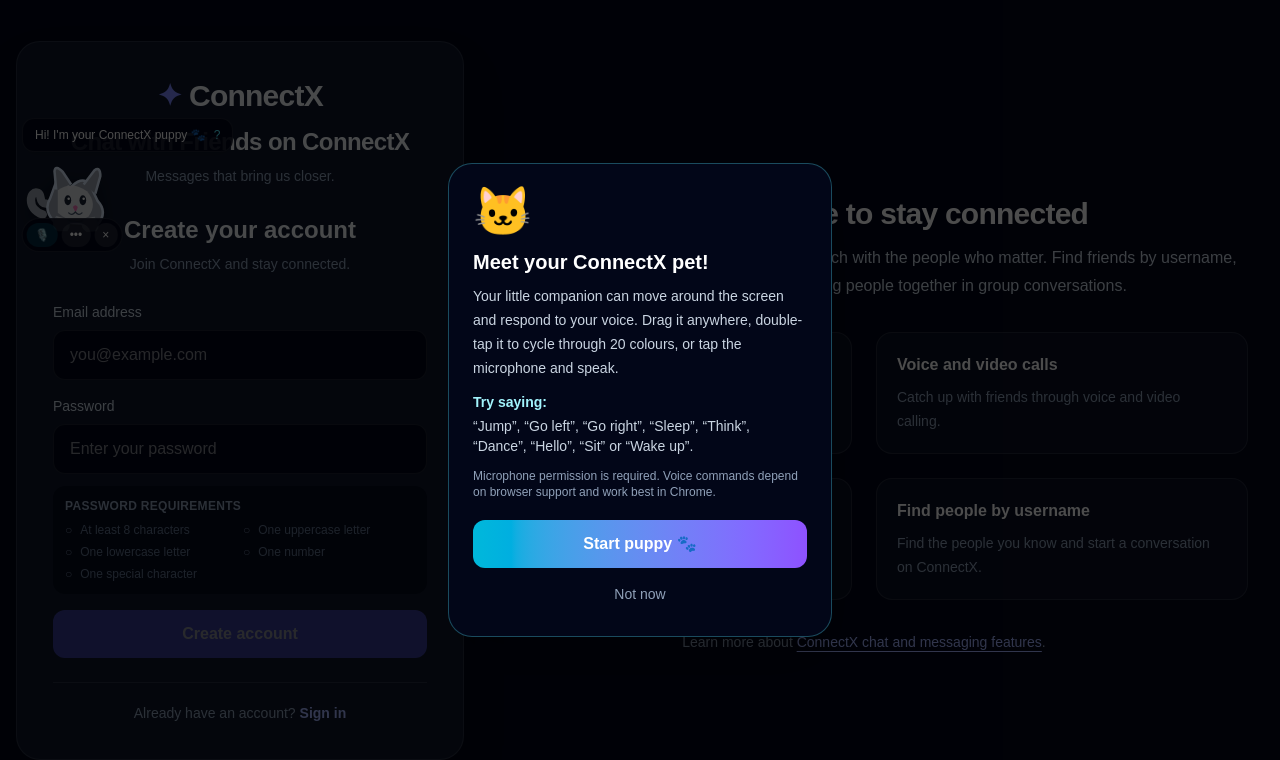
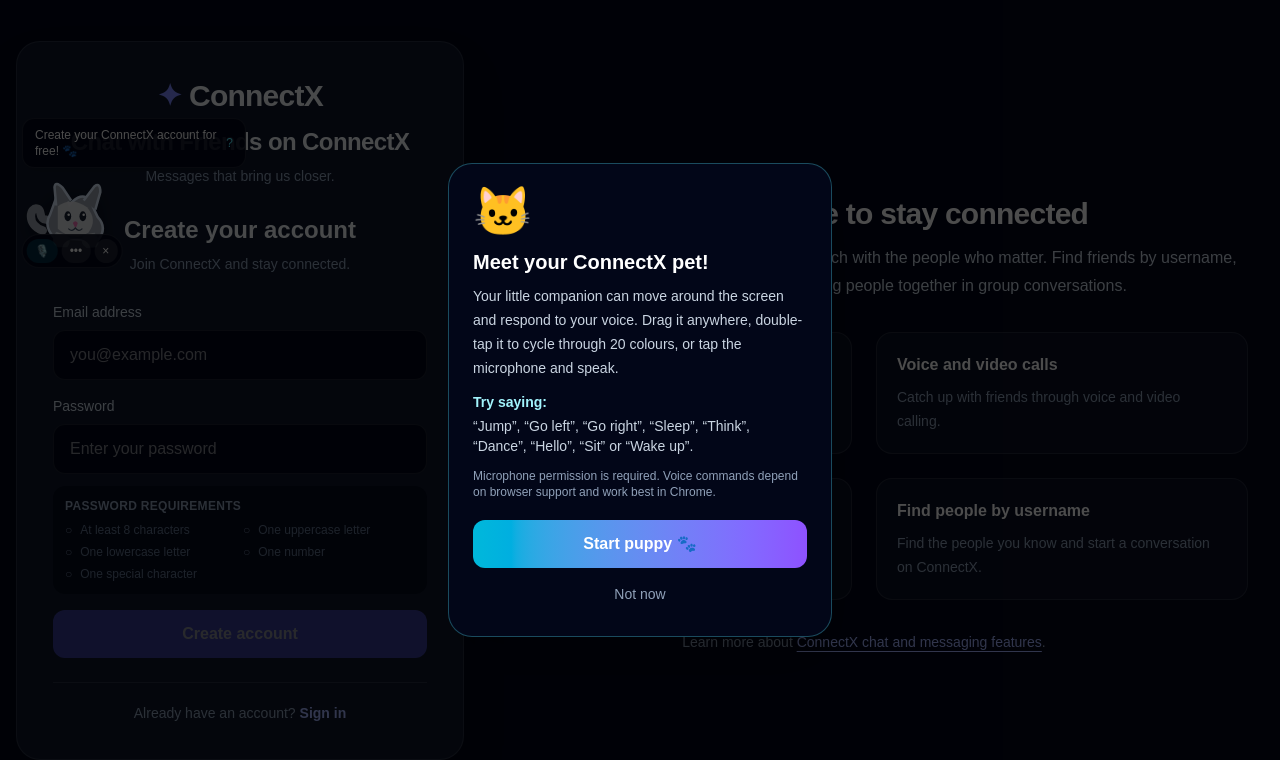
Before and after one commit to samarthtgg/connectx, a Next.js app in the folder connectx-app/: page / in a window 1280 px wide. Shown: the top 760 px of the page. Built offline with nearby package versions, Linux system fonts and the light colour scheme; no server answers.

Commit message:
Personalize puppy prompts by page

```diff
--- a/connectx-app/components/connectx-puppy.tsx
+++ b/connectx-app/components/connectx-puppy.tsx
@@ -1,11 +1,13 @@
 "use client";
 
 import { useCallback, useEffect, useRef, useState } from "react";
+import { usePathname } from "next/navigation";
 
 type Mood = "idle" | "jump" | "left" | "right" | "sleep" | "think" | "wave";
 const colors = ["#9ca3af","#f3a6c8","#f59e0b","#facc15","#84cc16","#22c55e","#14b8a6","#06b6d4","#38bdf8","#60a5fa","#818cf8","#a78bfa","#c084fc","#e879f9","#fb7185","#f87171","#fb923c","#d6b38a","#64748b","#f8fafc"];
 
 export default function ConnectXPuppy() {
+  const pathname = usePathname();
   const [visible, setVisible] = useState(false);
   const [started, setStarted] = useState(false);
   const [guideOpen, setGuideOpen] = useState(false);
@@ -41,6 +43,11 @@ export default function ConnectXPuppy() {
       recognition.current?.stop?.();
     };
   }, []);
+
+  useEffect(() => {
+    if (/login|signup|register/.test(pathname) || pathname === "/") setBubble("Create your ConnectX account for free! 🐾");
+    else if (/chat|home/.test(pathname)) setBubble("Chat with someone to interact! 💬");
+  }, [pathname]);
 
   const say = useCallback((text: string, nextMood: Mood = "wave") => {
     setBubble(text);
```
